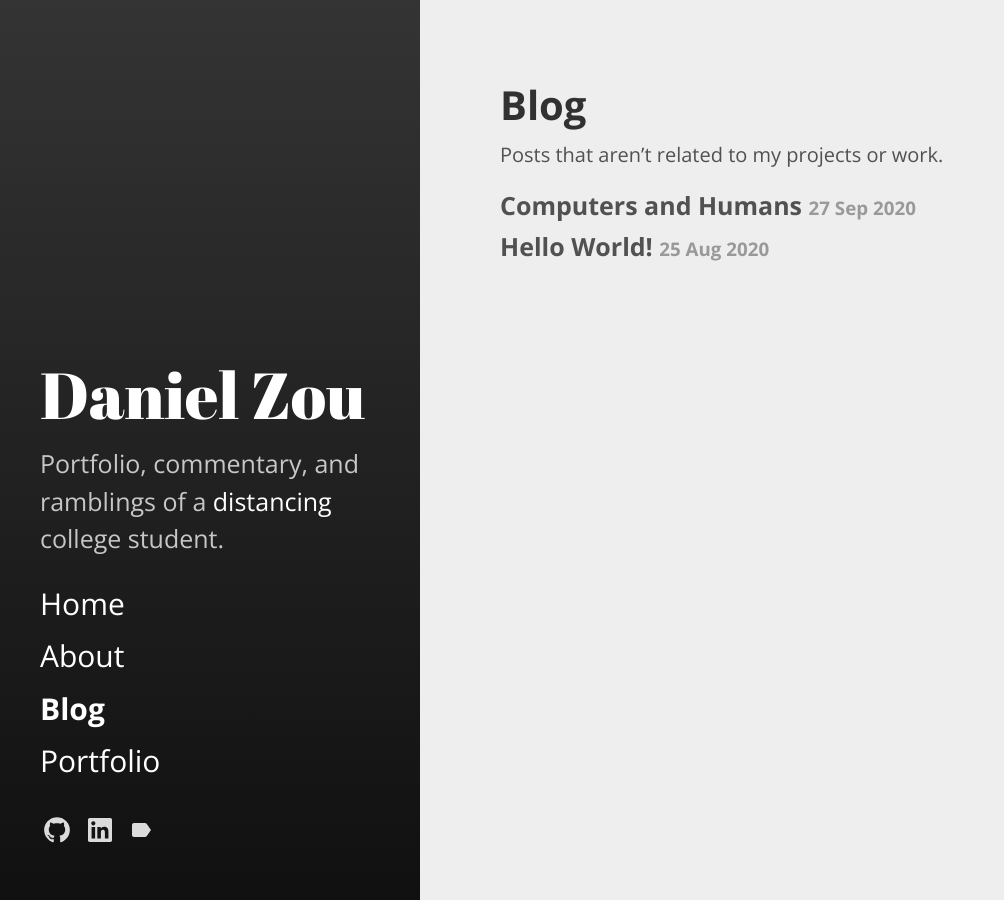
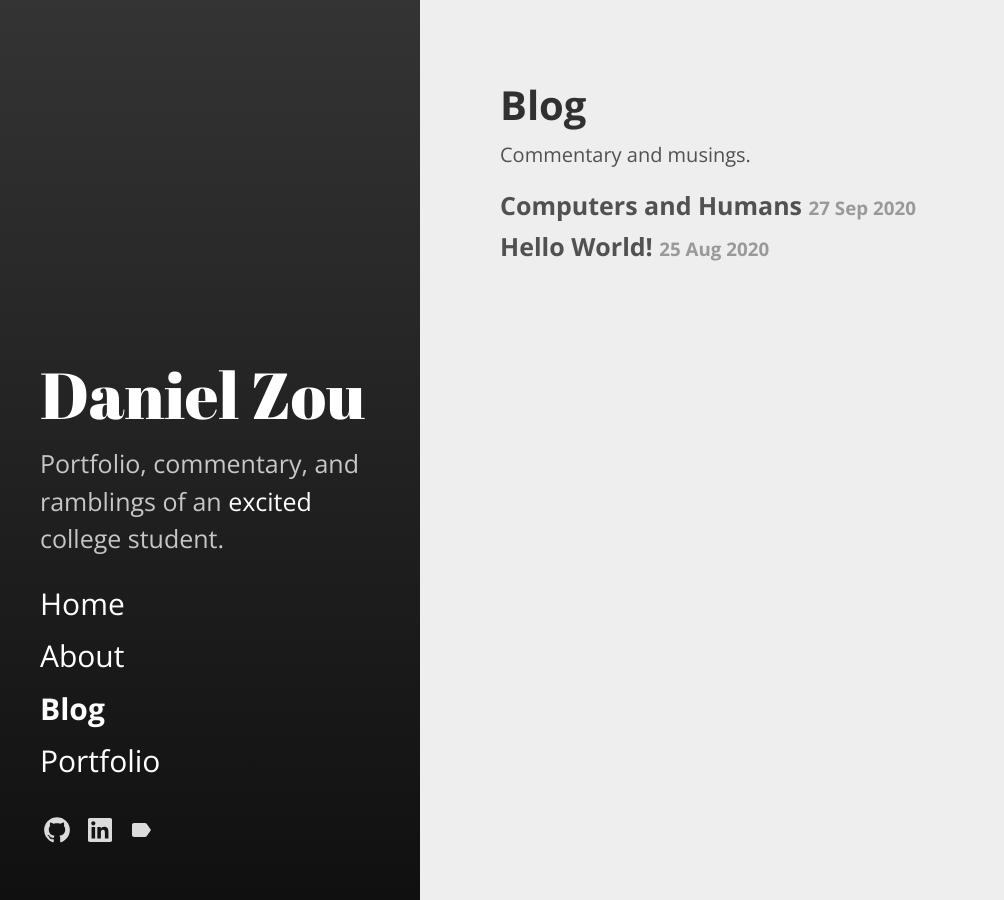
Before and after one commit to dlzou/dlzou.github.io, a Jekyll site: the page built from blog.md, in a window 1280 px wide. Shown: the whole page, without its empty margins (0-1004 px from the left). Built offline with Jekyll 4.4.1, drawn with Linux system fonts in a browser that asks for light colours.

```diff
--- a/_config.yml
+++ b/_config.yml
@@ -21,8 +21,9 @@
 title: Daniel Zou
 email: ""
 description: >- # this means to ignore newlines until "baseurl:"
-  Portfolio, commentary, and ramblings of a
-  <a target="_blank" href="https://i.imgur.com/pf4UYjA.png">distancing</a>
+  Portfolio, commentary, and ramblings of an
+  <a target="_blank" href="https://news.berkeley.edu/2021/03/16/an-update-on-uc-berkeleys-plans-for-the-fall-semester-2/">
+  excited</a>
   college student.
 baseurl: "" # the subpath of your site, e.g. /blog
 url: https://dlzou.github.io # the base hostname & protocol for your site, e.g. http://example.com
--- /dev/null
+++ b/_includes/splash-image.html
@@ -0,0 +1,6 @@
+<figure class="splash-image">
+    <a href="{{ include.href }}">
+        <img src="{{ include.url }}" alt="{{ include.description }}">
+    </a>
+    <figcaption>{{ include.caption }}</figcaption>
+</figure>
--- a/assets/css/main.scss
+++ b/assets/css/main.scss
@@ -31,3 +31,18 @@ figure.image {
         font-size: 0.75rem;
     }
 }
+
+figure.splash-image {
+    img {
+        display: block;
+        margin-left: auto;
+        margin-right: auto;
+        width: 100%;
+        height: auto;
+    }
+    figcaption {
+        text-align: center;
+        font-style: italic;
+        font-size: 0.75rem;
+    }
+}
--- a/blog.md
+++ b/blog.md
@@ -4,4 +4,4 @@ title: Blog
 permalink: /blog/
 ---
 
-Posts that aren't related to my projects or work.
+Commentary and musings.
```
Also changed, not shown: _drafts/2021-5-15-roadmap-cs.md (added, +47 -0 lines), _posts/2020-08-30-dnlp-chatbot.md (+1 -1 lines), _posts/2020-09-27-computers-humans.md (+1 -1 lines), about.md (+2 -2 lines), assets/img/merge-sort-example.gif (added), 2 other files.
